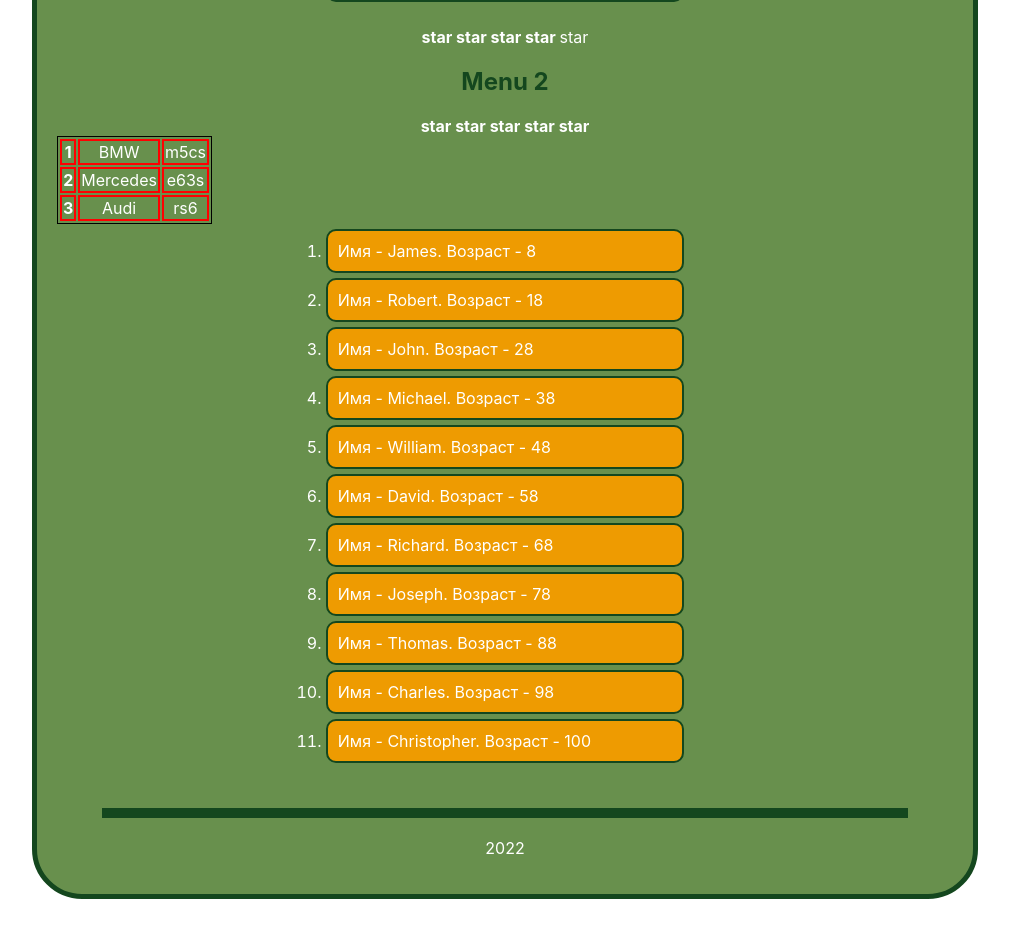
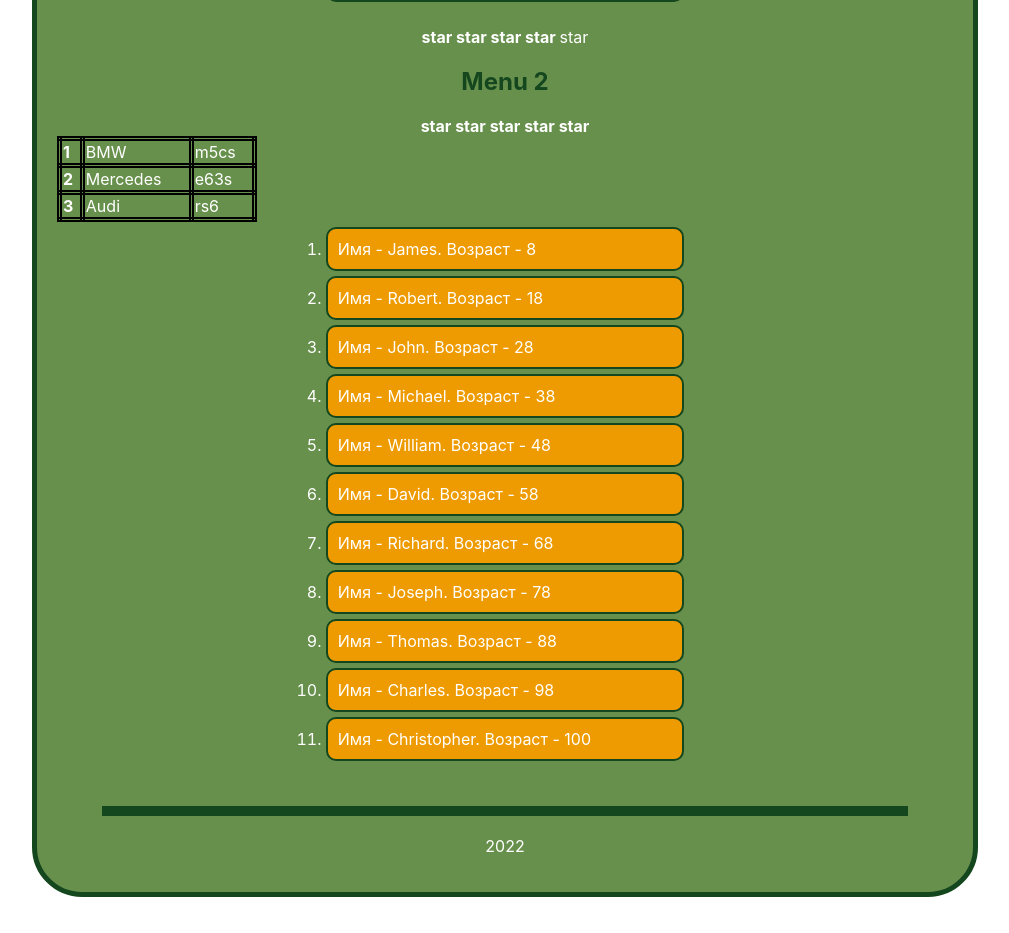
Before and after one commit to Pikadorius/samurai-way-main, a React (Create React App) app: page / in a window 1280 px wide. Shown: the part 1040-1973 px from the top of the page, without its empty margins (135-1144 px from the left). Built offline with nearby package versions, Linux system fonts and the light colour scheme.

Commit message:
delete unused and add new css props

```diff
--- a/src/App.css
+++ b/src/App.css
@@ -47,8 +47,7 @@
 ul, ol {
     width: 40%;
     margin: auto auto;
-  padding: 0;
-  padding-bottom: 20px;
+    padding: 0 0 20px;
 }
 
 li {
@@ -78,13 +77,14 @@ h1, h2, h3 {
     color: #14471E;
 }
 
-
-.homework1 {
-  border: 1px solid black;
+table {
+    border-collapse: collapse;
+    width: 200px;
 }
 
 td, th {
-  border: 2px solid red;
+    border: 5px double black;
+    text-align: left;
 }
 
 button {
@@ -94,3 +94,10 @@ button {
     border-radius: 10px;
     border: none;
 }
+
+
+.test {
+    border: 2px solid black;
+    width: 200px;
+    margin: 50px auto;
+}
```
Lines whose indentation alone changed are shown as unchanged.
